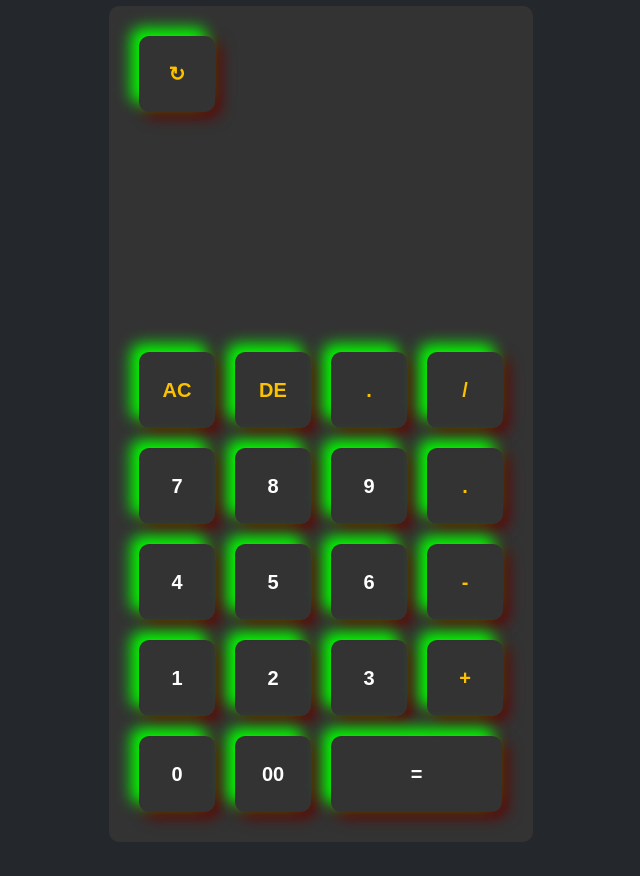
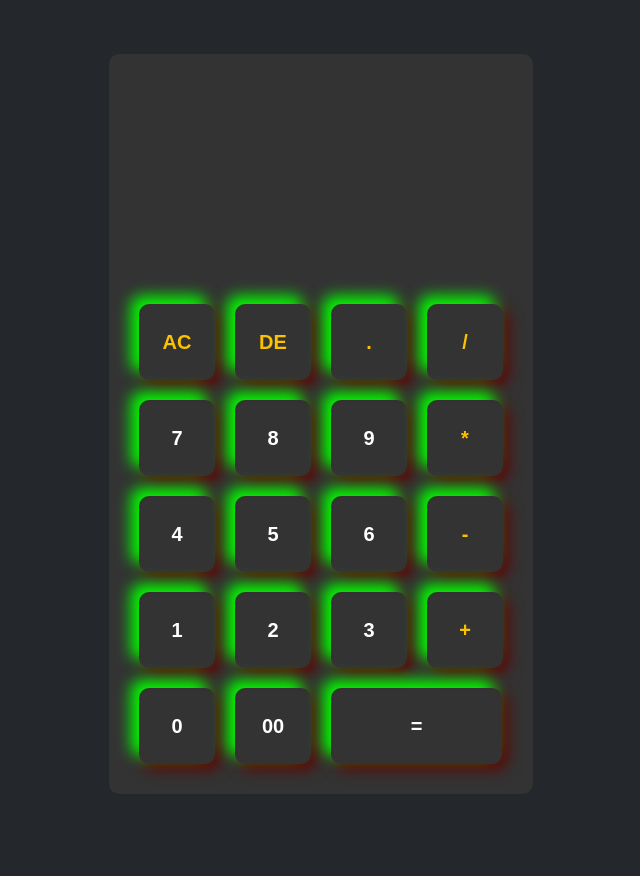
Before and after one commit to ShadowAlwer/Angular_Sandbox, an Angular app: page /kalkulator in a window 1280 px wide. Shown: the whole page, without its empty margins (319-959 px from the left). Built offline with nearby package versions, Linux system fonts and the light colour scheme.

Commit message:
KALKULATOR - HISTORY + *FIX

```diff
--- a/src/app/kalkulator/kalkulator.component.html
+++ b/src/app/kalkulator/kalkulator.component.html
@@ -1,13 +1,13 @@
 <div class="container">
     <div class="kalkulator">
-            <div>
+            <!-- <div>
                 <button class="operator" (click)="previousValue()">{{'↻'}}</button>
+            </div> -->
+            <div class="display">
+                <input disabled type="text" name="display" [(ngModel)]="displayValue">
             </div>
             <div class="history">
                 <input disabled type="text" name="display" [(ngModel)]="displayPreviousValue">
-            </div>
-            <div class="display">
-                <input disabled type="text" name="display" [(ngModel)]="displayValue">
             </div>
             <div>
                 <button class="operator" (click)="onClearAll()">{{'AC'}}</button>
@@ -19,7 +19,7 @@
                 <button (click)="addToDisplay('7')">{{'7'}}</button>
                 <button (click)="addToDisplay('8')">{{'8'}}</button>
                 <button (click)="addToDisplay('9')">{{'9'}}</button>
-                <button class="operator" (click)="addToDisplay('.')">{{'.'}}</button>
+                <button class="operator" (click)="addToDisplay('*')">{{'*'}}</button>
             </div>
             <div>
                 <button (click)="addToDisplay('4')">{{'4'}}</button>
@@ -36,7 +36,7 @@
             <div>
                 <button (click)="addToDisplay('0')">{{'0'}}</button>
                 <button (click)="addToDisplay('00')">{{'00'}}</button>
-                <button class="equal" (click)="evaluateDisplay()">{{'='}}</button>
+                <button class="equal" (click)="previousValue()">{{'='}}</button>
             </div>
     </div>
 </div>
--- a/src/app/kalkulator/kalkulator.component.ts
+++ b/src/app/kalkulator/kalkulator.component.ts
@@ -24,12 +24,12 @@ export class KalkulatorComponent {
     this.displayValue += symbol;
   }
 
-  evaluateDisplay() {
-    this.displayValue = eval(this.displayValue);
-  }
+  // evaluateDisplay() {
+  //   this.displayValue = eval(this.displayValue);
+  // }
 
   previousValue(){
-    this.displayPreviousValue = this.displayValue;
+    this.displayPreviousValue = eval(this.displayValue);
   }
 
 }
```
